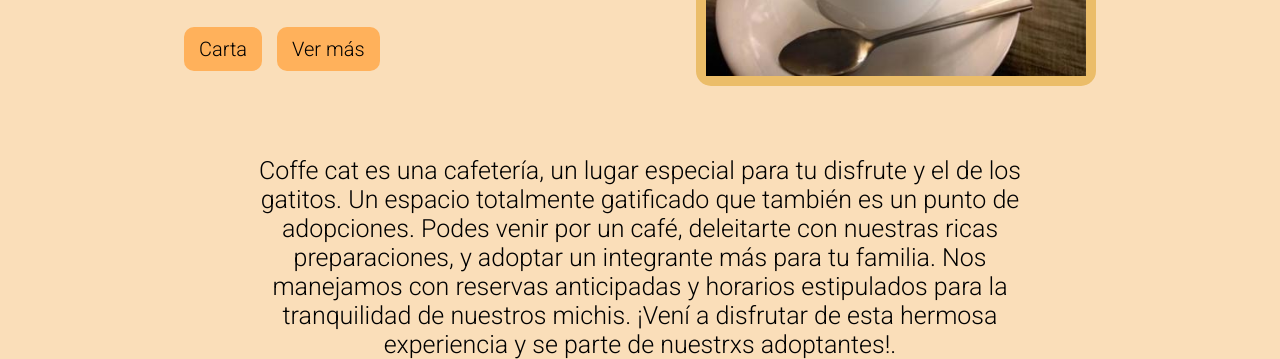
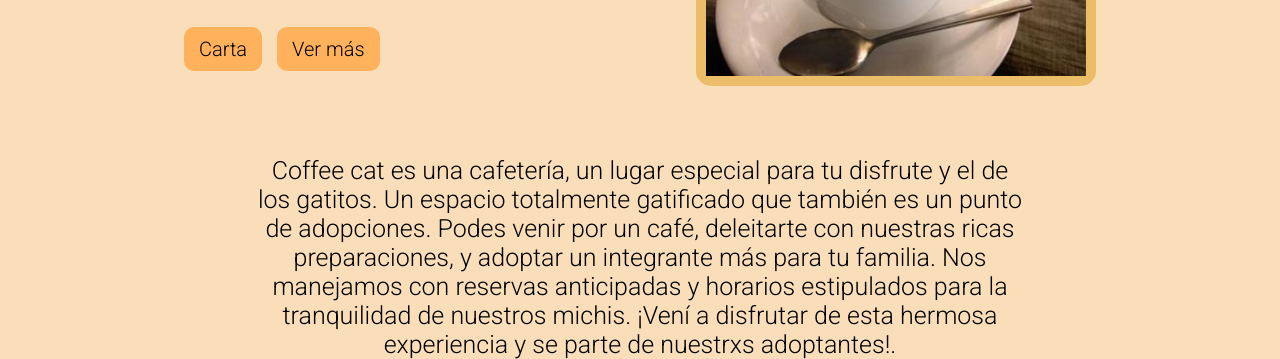
Before and after one commit to AldanaPerillo/segundo-proyecto-Navbar, a plain HTML site: page index.html in a window 1280 px wide. Shown: the part 522-881 px from the top of the page. Drawn offline with Linux system fonts and the light colour scheme.

Commit message:
first commit

```diff
--- a/index.html
+++ b/index.html
@@ -39,7 +39,7 @@
         </section>
         <section>
             <div class="hero-info-2">
-                <p>Coffe cat es una cafetería, un lugar especial para tu disfrute y el de los gatitos.
+                <p>Coffee cat es una cafetería, un lugar especial para tu disfrute y el de los gatitos.
                     Un espacio totalmente gatificado que también es un punto de adopciones.
                     Podes venir por un café, deleitarte con nuestras ricas preparaciones, y adoptar un integrante
                     más para tu familia.
```
